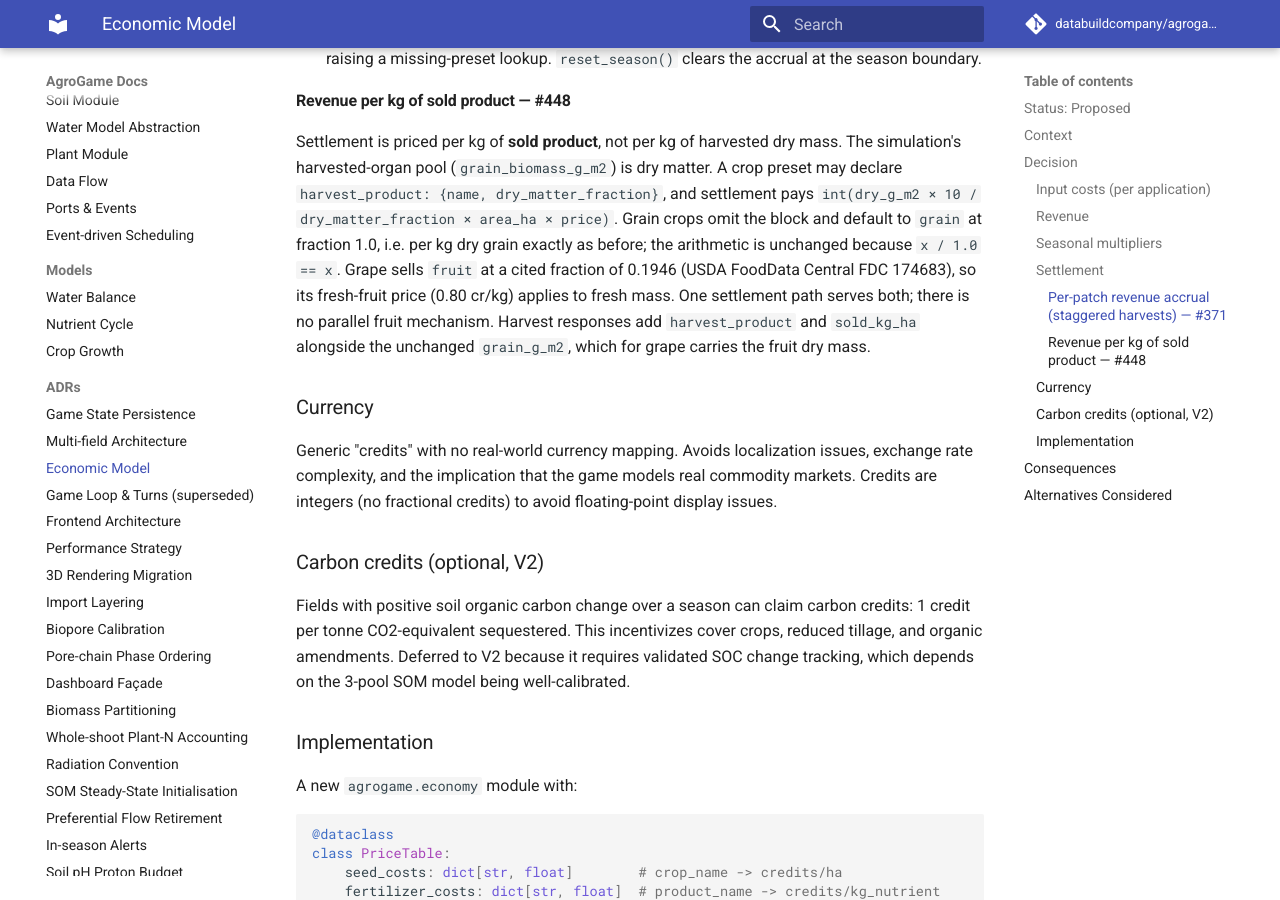
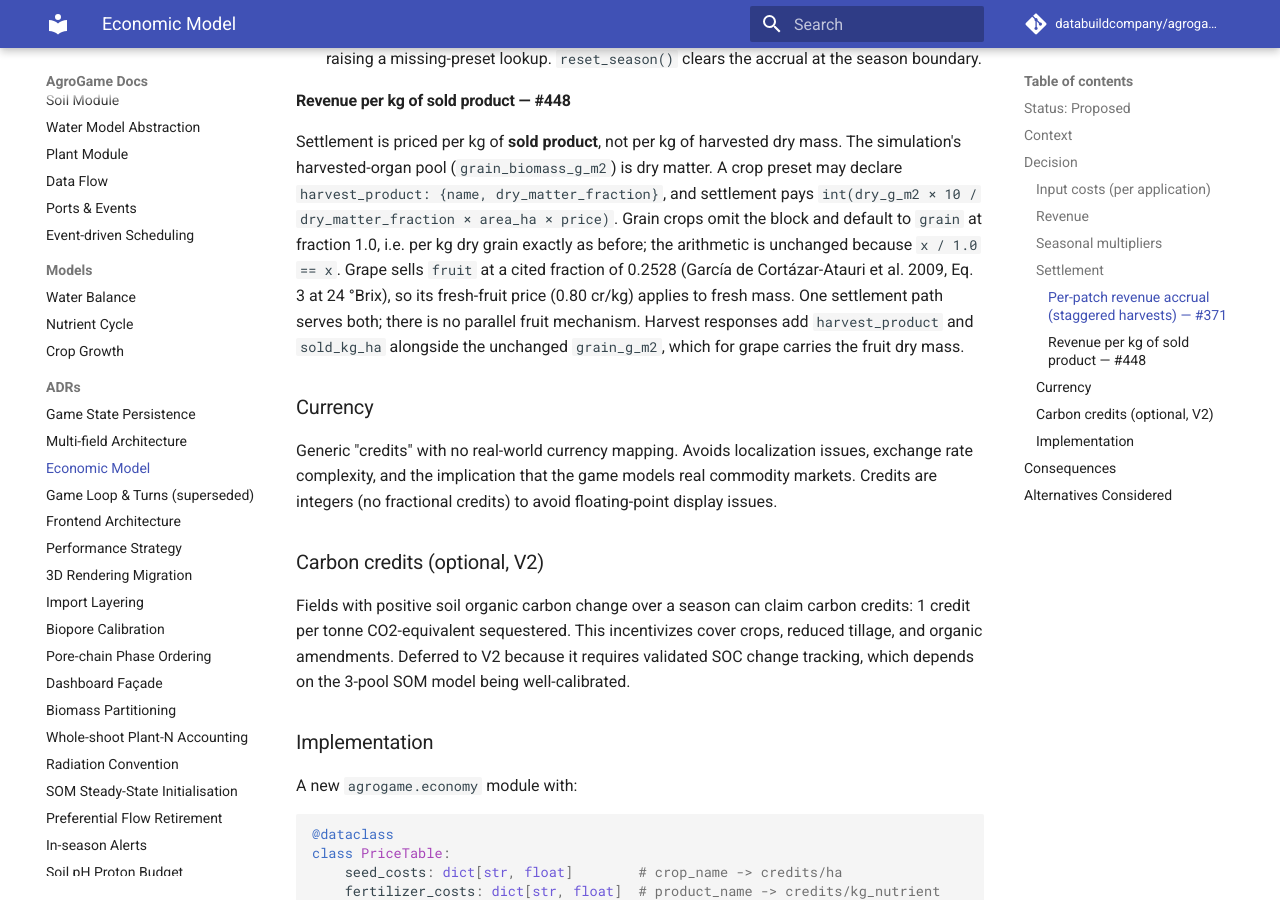
Before and after one commit to gedejong/agrogame, an MkDocs documentation site: the page built from docs/adr/ADR-003-economic-model.md, in a window 1280 px wide and 900 px high, scrolled down 2837 px. Built offline with MkDocs 1.6.1 and Material for MkDocs 9.7.7, drawn with Linux system fonts in a browser that asks for light colours; comment, search, counter and statistics services are not loaded.

Commit message:
docs(#506): record grape price provenance and update ADR-003 fraction
The 0.80 cr/kg grape price is per kg of fresh wine grapes, the product
the new dry-matter fraction describes. Note its NASS 2024 California
scale (wine USD 1,200/ton, fresh table USD 1,940/ton) without changing
the number, and update the one ADR-003 sentence citing the old figure.

Co-Authored-By: Claude Opus 5.5 <noreply@anthropic.com>

```diff
--- a/docs/adr/ADR-003-economic-model.md
+++ b/docs/adr/ADR-003-economic-model.md
@@ -65,7 +65,7 @@ The V1 ledger settled **once per season**: `EconomicLedger.settle_season()` over
 
 #### Revenue per kg of sold product — #448
 
-Settlement is priced per kg of **sold product**, not per kg of harvested dry mass. The simulation's harvested-organ pool (`grain_biomass_g_m2`) is dry matter. A crop preset may declare `harvest_product: {name, dry_matter_fraction}`, and settlement pays `int(dry_g_m2 × 10 / dry_matter_fraction × area_ha × price)`. Grain crops omit the block and default to `grain` at fraction 1.0, i.e. per kg dry grain exactly as before; the arithmetic is unchanged because `x / 1.0 == x`. Grape sells `fruit` at a cited fraction of 0.1946 (USDA FoodData Central FDC 174683), so its fresh-fruit price (0.80 cr/kg) applies to fresh mass. One settlement path serves both; there is no parallel fruit mechanism. Harvest responses add `harvest_product` and `sold_kg_ha` alongside the unchanged `grain_g_m2`, which for grape carries the fruit dry mass.
+Settlement is priced per kg of **sold product**, not per kg of harvested dry mass. The simulation's harvested-organ pool (`grain_biomass_g_m2`) is dry matter. A crop preset may declare `harvest_product: {name, dry_matter_fraction}`, and settlement pays `int(dry_g_m2 × 10 / dry_matter_fraction × area_ha × price)`. Grain crops omit the block and default to `grain` at fraction 1.0, i.e. per kg dry grain exactly as before; the arithmetic is unchanged because `x / 1.0 == x`. Grape sells `fruit` at a cited fraction of 0.2528 (García de Cortázar-Atauri et al. 2009, Eq. 3 at 24 °Brix), so its fresh-fruit price (0.80 cr/kg) applies to fresh mass. One settlement path serves both; there is no parallel fruit mechanism. Harvest responses add `harvest_product` and `sold_kg_ha` alongside the unchanged `grain_g_m2`, which for grape carries the fruit dry mass.
 
 ### Currency
 
```
Also changed, not shown: 1 other file.
